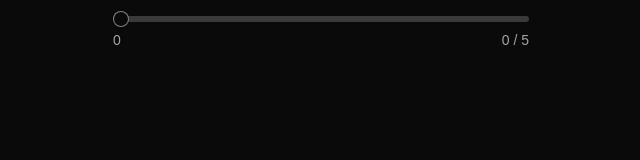
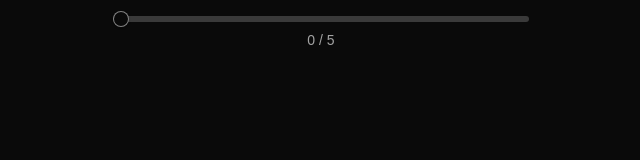
Before and after one commit to PeterPoterek/hira-kata, a Next.js app: page / in a window 1280 px wide. Shown: the top 160 px of the page, without its empty margins (319-959 px from the left). Built offline with nearby package versions, Linux system fonts and the light colour scheme.

Commit message:
Update QuizProgress.tsx

```diff
--- a/components/quiz/QuizProgress.tsx
+++ b/components/quiz/QuizProgress.tsx
@@ -6,11 +6,11 @@ import { Slider } from "@/components/ui/slider"
 const QuizProgress = () => {
     const { progress, maxProgress } = useQuizStore()
 
+    console.log(progress, maxProgress)
     return (
         <div className="w-full max-w-md mx-auto px-4 py-4">
             <Slider value={[progress]} max={maxProgress} step={1} className="w-full" />
-            <div className="flex justify-between mt-2 text-sm text-muted-foreground">
-                <span>0</span>
+            <div className="flex justify-center mt-2 text-sm text-muted-foreground">
                 <span>
           {progress} / {maxProgress}
         </span>
```
